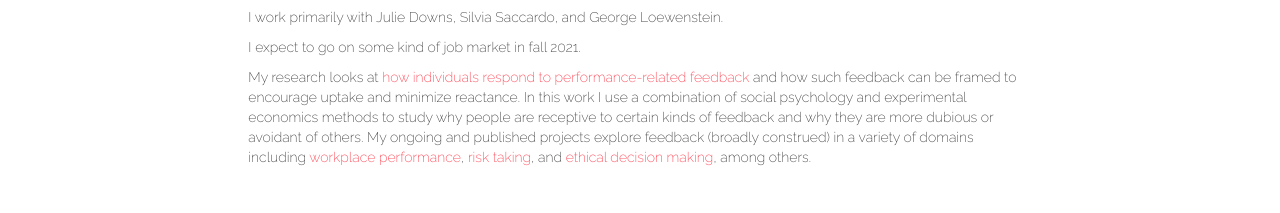
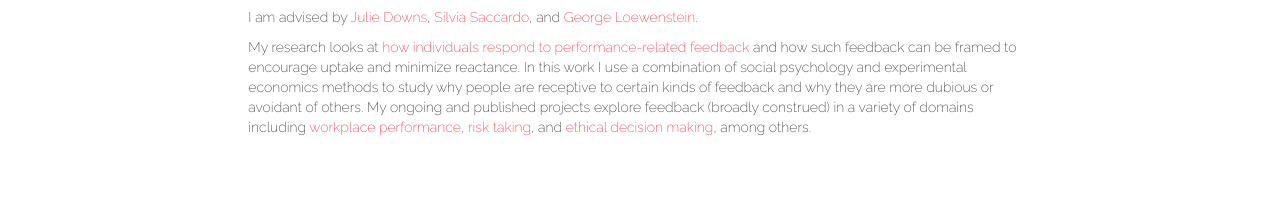
Before and after one commit to steve-permut/myWebsite, a plain HTML site: page index.html in a window 1280 px wide. Shown: the part 346-559 px from the top of the page. Drawn offline with nearby package versions, Linux system fonts and the light colour scheme.

Commit message:
Update index.html

```diff
--- a/index.html
+++ b/index.html
@@ -54,9 +54,7 @@
             <h2>HOME</h2>
             <p>I am a PhD student in the Department of Social and Decision Sciences at <span class="accent">Carnegie Mellon University</span>.
             </p>
-            <p>I work primarily with Julie Downs, Silvia Saccardo, and George Loewenstein.
-            </p>
-            <p>I expect to go on some kind of job market in fall 2021.
+            <p>I am advised by <a href="https://www.cmu.edu/dietrich/sds/people/faculty/julie-downs.html" class="accent">Julie Downs</a>, <a href="https://sites.google.com/site/silviasaccardo/"  class="accent">Silvia Saccardo</a>, and <a href="https://www.cmu.edu/dietrich/sds/people/faculty/george-loewenstein.html"  class="accent">George Loewenstein</a>.
             </p>
             <p>My research looks at <span class="accent">how individuals respond to performance-related feedback</span> and how such feedback can be framed to encourage uptake and minimize reactance. In this work I use a combination of social psychology and experimental economics methods to study why people are receptive to certain kinds of feedback and why they are more dubious or avoidant of others. My ongoing and published projects explore feedback (broadly construed) in a variety of domains including <span class="accent">workplace performance</span>,  <span class="accent">risk taking</span>, and  <span class="accent">ethical decision making</span>, among others.
             </p>
```
